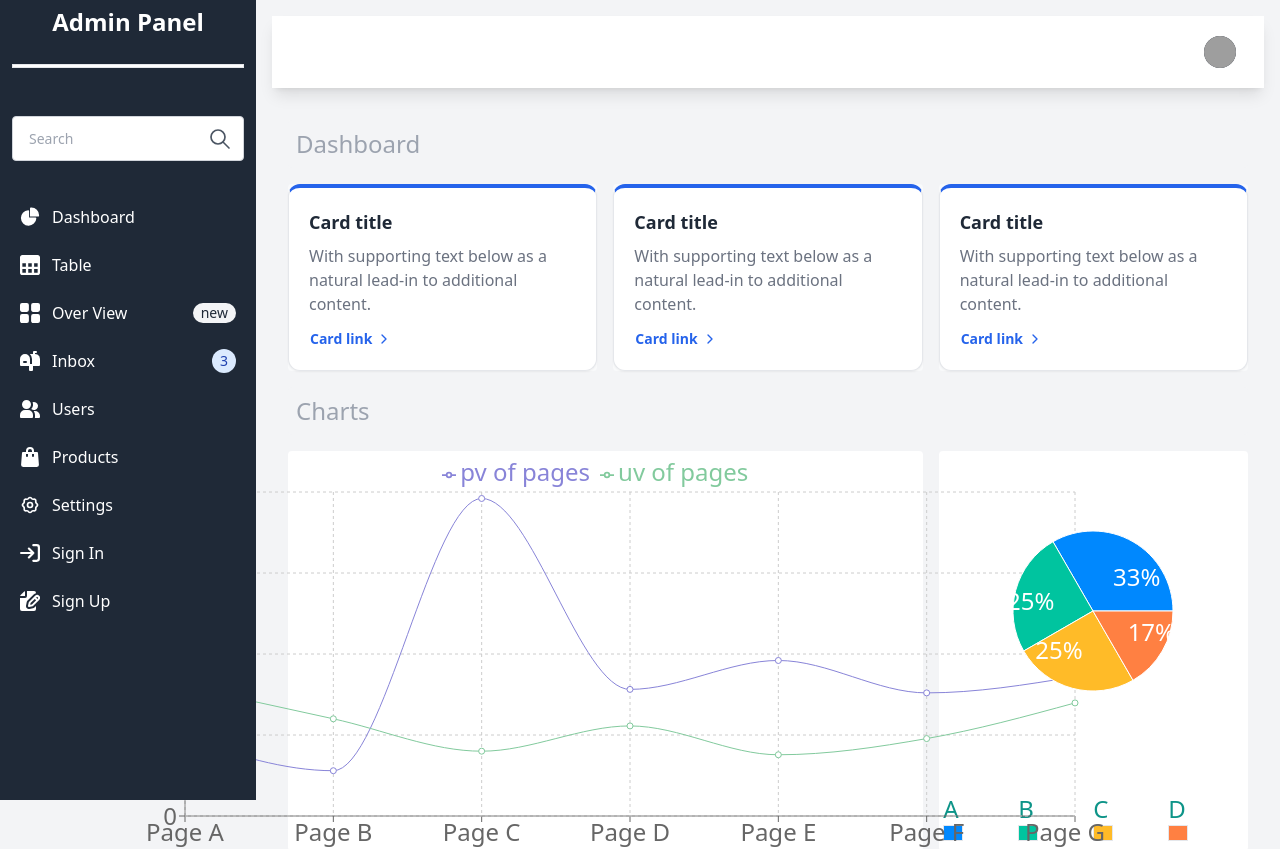
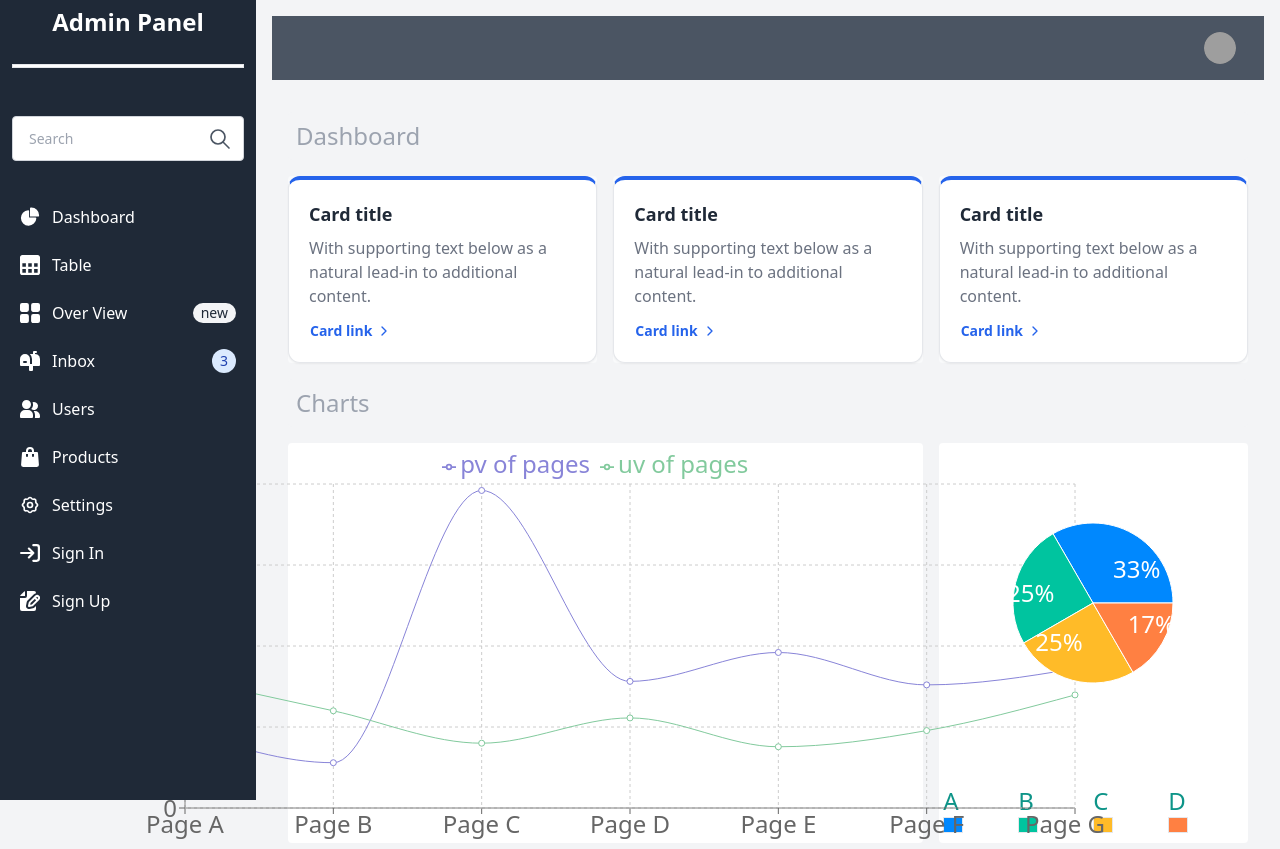
Before and after one commit to yadamoon/Admin-Panel, a React (Vite) app in the folder Dashboard/: page / in a window 1280 px wide. Shown: the top 849 px of the page. Built offline with nearby package versions, Linux system fonts and the light colour scheme; grey boxes are pictures that could not be loaded.

Commit message:
updated background-color and updated tailwind part

```diff
--- a/Dashboard/src/components/SideBar/common/HeaderApp.jsx
+++ b/Dashboard/src/components/SideBar/common/HeaderApp.jsx
@@ -8,43 +8,10 @@ export default function HeaderApp() {
   const [showMenu, setShowMenu] = useState(false);
   return (
     <div className=" 2xl:mx-auto">
-      <div className="bg-white  shadow-lg py-5 px-7">
+      <div className="bg-gray-600   p-4 px-7">
         <nav className="flex justify-between ">
           <div className="mt-8"></div>
-          <div className="lg:w-3/5 flex mt-10 ml-2 lg:ml-0 lg:mt-0 lg:justify-end justify-center items-center">
-            {/* <div className="pt-2 relative  text-gray-600">
-              <input
-                className="focus:ring-2 focus:ring-offset-2 focus:ring-gray-400 bg-gray-200 h-10 px-5 pr-16 rounded-lg text-sm focus:outline-none"
-                type="search"
-                name="search"
-                placeholder="Search"
-              />
-              <button
-                type="submit"
-                className="focus:ring-2 focus:ring-offset-2 text-gray-600 focus:text-indigo-700 focus:rounded-full   focus:ring-indigo-700 bg-gray-200 e absolute right-0 top-0 mt-5 mr-4"
-              >
-                <svg
-                  className=" h-4 w-4 fill-current"
-                  xmlns="http://www.w3.org/2000/svg"
-                  xmlnsXlink="http://www.w3.org/1999/xlink"
-                  version="1.1"
-                  id="Capa_1"
-                  x="0px"
-                  y="0px"
-                  viewBox="0 0 56.966 56.966"
-                  style={{ enableBackground: "new 0 0 56.966 56.966" }}
-                  xmlSpace="preserve"
-                  width="512px"
-                  height="512px"
-                >
-                  <path d="M55.146,51.887L41.588,37.786c3.486-4.144,5.396-9.358,5.396-14.786c0-12.682-10.318-23-23-23s-23,10.318-23,23  s10.318,23,23,23c4.761,0,9.298-1.436,13.177-4.162l13.661,14.208c0.571,0.593,1.339,0.92,2.162,0.92  c0.779,0,1.518-0.297,2.079-0.837C56.255,54.982,56.293,53.08,55.146,51.887z M23.984,6c9.374,0,17,7.626,17,17s-7.626,17-17,17  s-17-7.626-17-17S14.61,6,23.984,6z" />
-                </svg>
-              </button>
-            </div> */}
-            {/* <h1 className="font-bold text-teal-600 text-3xl uppercase">
-              food recipe
-            </h1> */}
-          </div>
+          <div className="lg:w-3/5 flex mt-10 ml-2 lg:ml-0 lg:mt-0 lg:justify-end justify-center items-center"></div>
 
           <div className="flex items-center">
             <div className="flex items-center ms-3">
```
